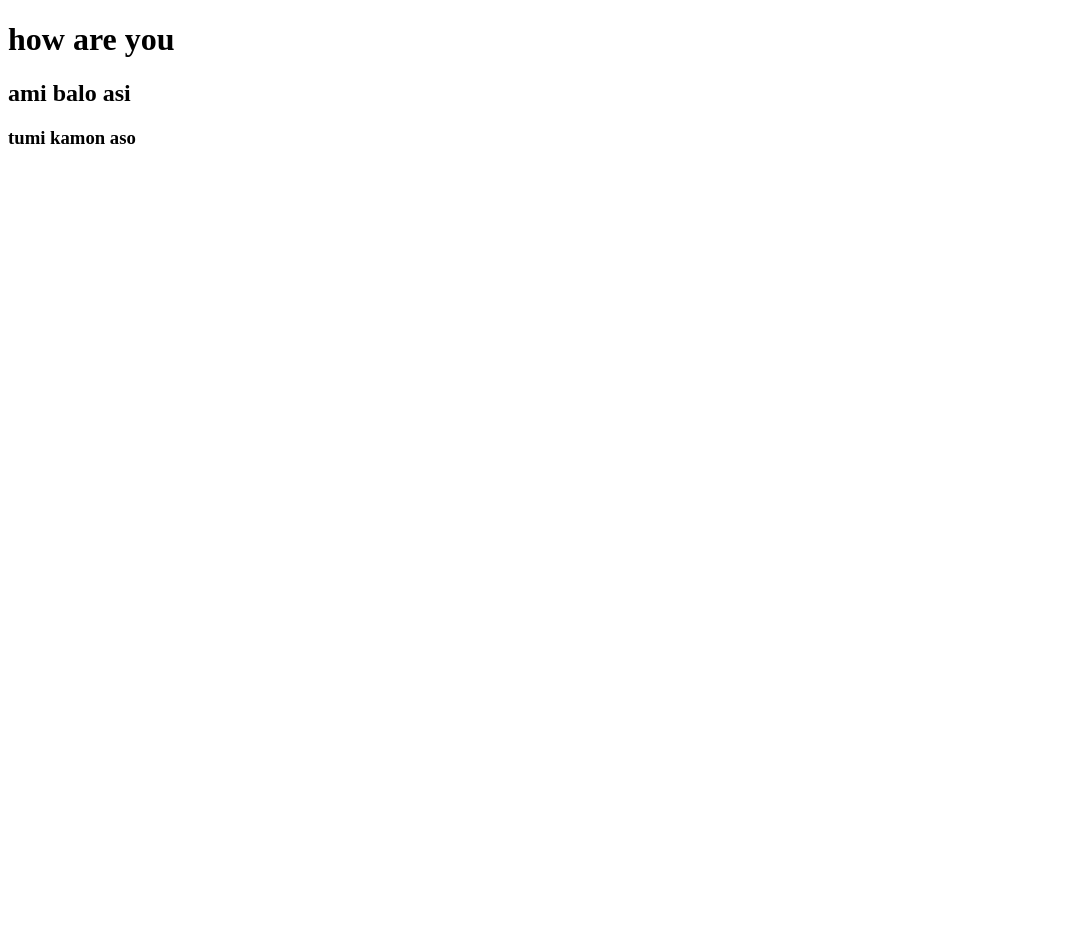
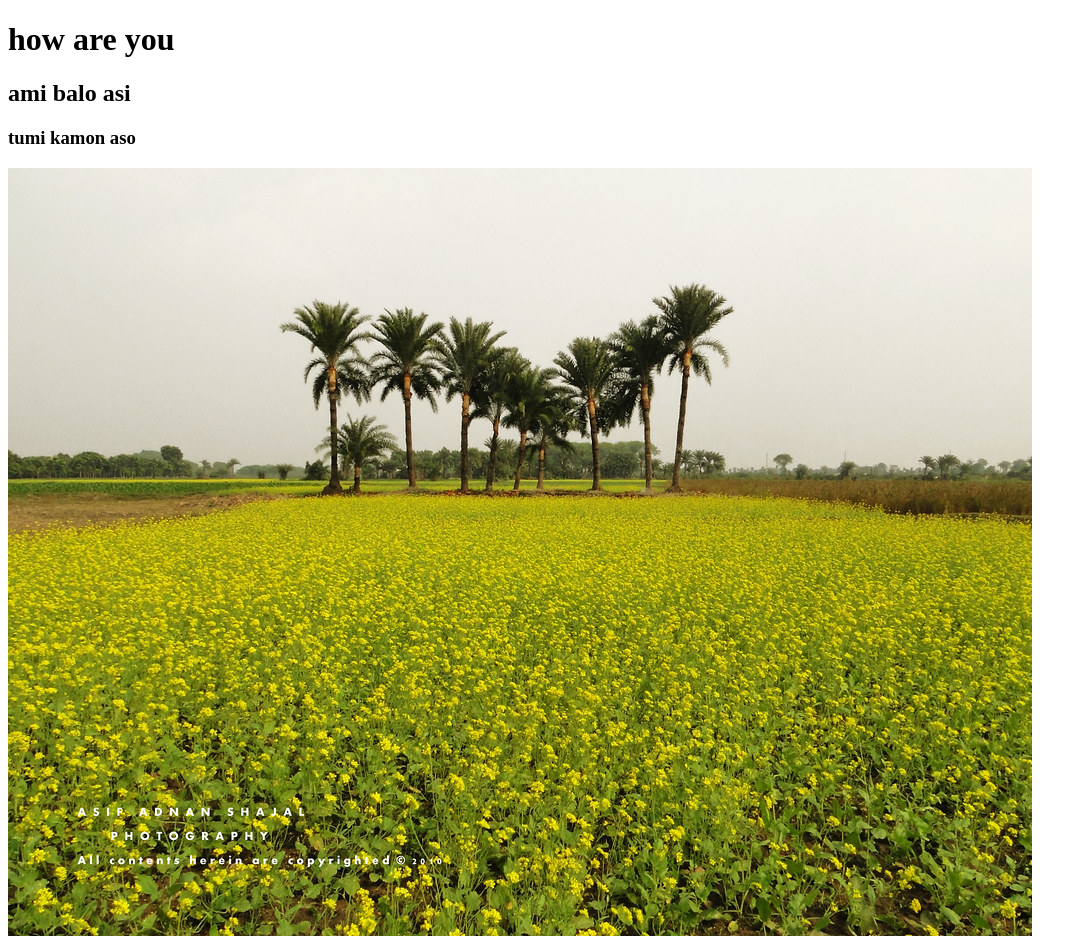
Before and after one commit to Sakilshikdar/My-frist-repo, a plain HTML site: page index.html in a window 1280 px wide. Shown: the whole page, without its empty margins (0-1087 px from the left). Before the commit the page ends 800 px from the top, so only its background shows below. Drawn offline with Linux system fonts and the light colour scheme.

Commit message:
image add

```diff
--- a/index.html
+++ b/index.html
@@ -10,6 +10,7 @@
   <h1>how are you</h1>
   <h2>ami balo asi</h2>
   <h3>tumi kamon aso</h3>
+  <img src="bd natural.jpg" alt="">
 
 </body>
 </html>
```
Also changed, not shown: bd natural.jpg (added).
